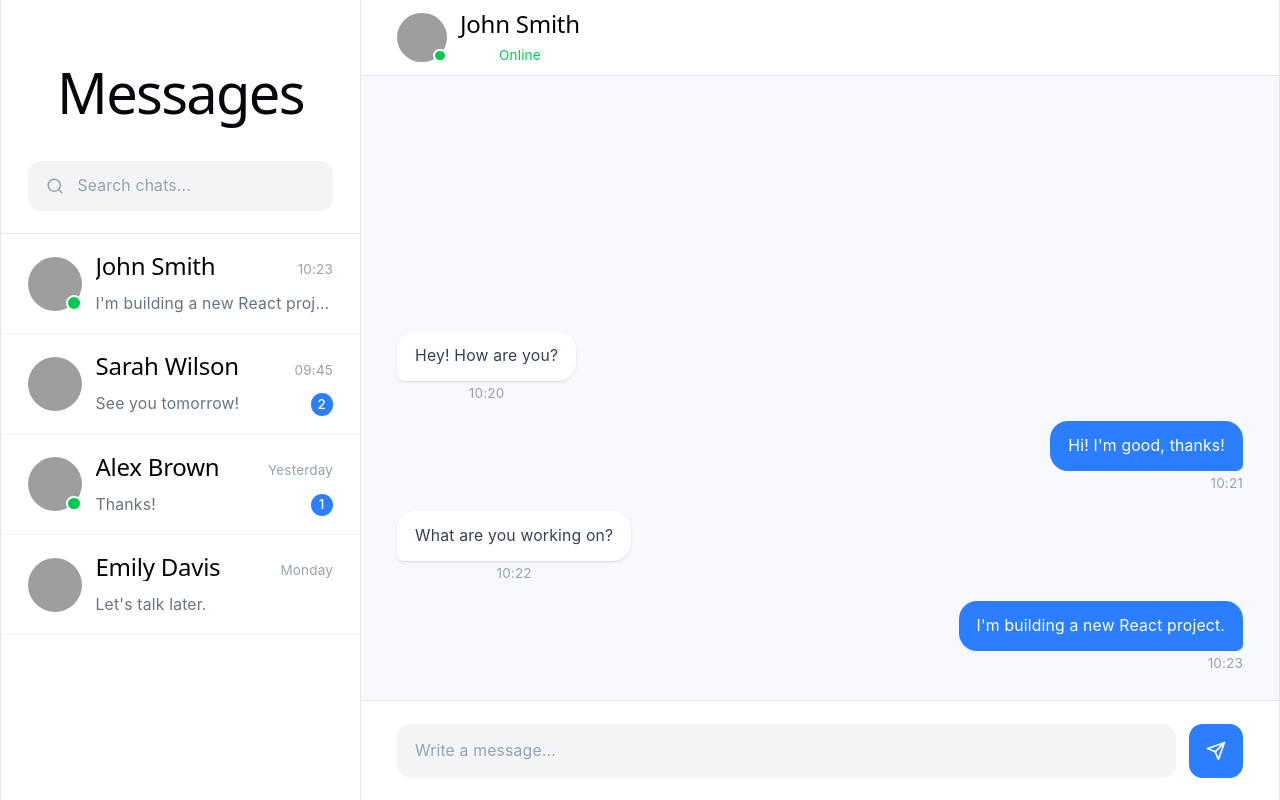
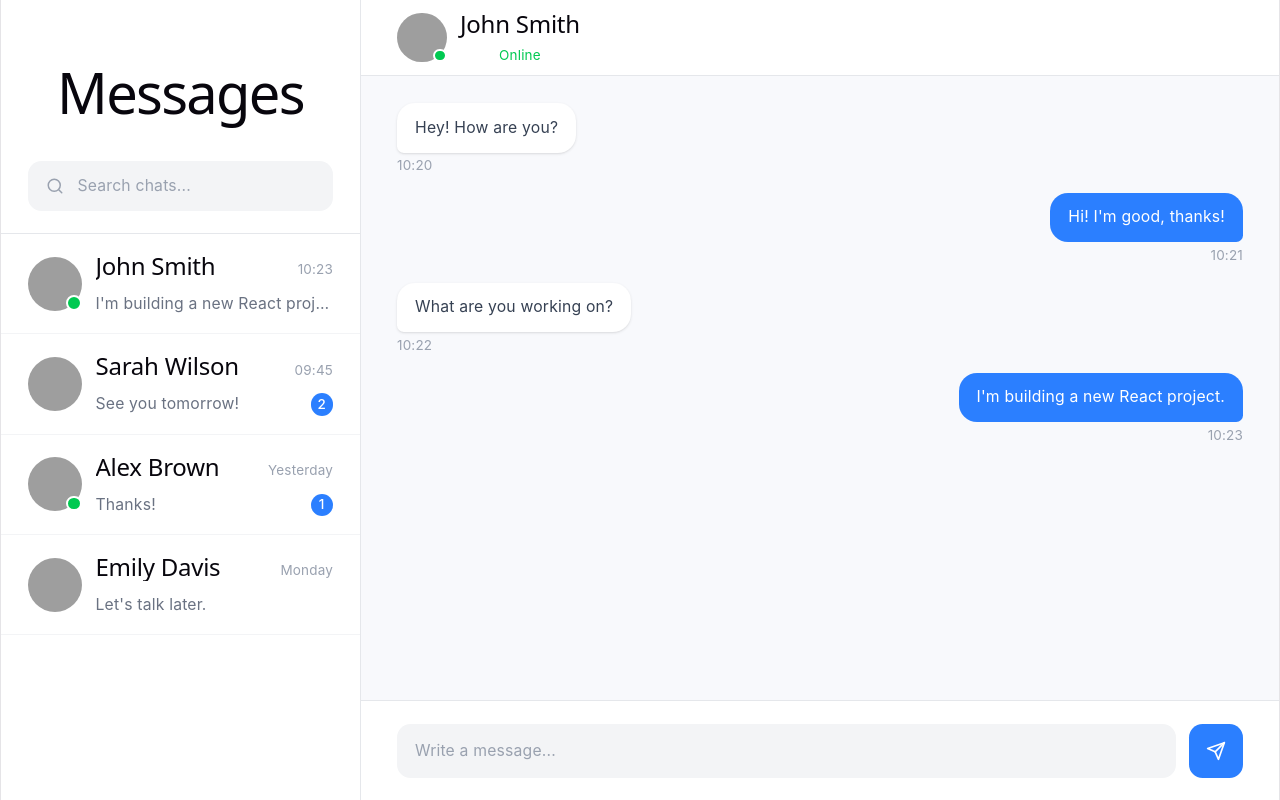
Before and after one commit to Filbertik/Chat_App, a React (Vite) app: page / in a window 1280 px wide. Built offline with nearby package versions, Linux system fonts and the light colour scheme; grey boxes are pictures that could not be loaded.

Commit message:
edit ch window

```diff
--- a/src/components/chat/ChatWindow.tsx
+++ b/src/components/chat/ChatWindow.tsx
@@ -1,3 +1,5 @@
+import MessageList from "./MessageList";
+
 const ChatWindow = () => {
   return (
     <section className="flex min-w-0 flex-1 flex-col bg-[#f8f9fc]">
@@ -19,61 +21,7 @@ const ChatWindow = () => {
         </div>
       </header>
 
-      <div className="flex flex-1 flex-col justify-end overflow-y-auto px-8 py-6">
-        <div className="flex flex-col gap-4">
-          <div className="flex justify-start">
-            <div className="max-w-[65%]">
-              <div className="rounded-2xl rounded-bl-md bg-white px-4 py-3 shadow-sm">
-                <p className="text-sm leading-5 text-gray-700">
-                  Hey! How are you?
-                </p>
-              </div>
-
-              <span className="mt-1 block text-xs text-gray-400">10:20</span>
-            </div>
-          </div>
-
-          <div className="flex justify-end">
-            <div className="max-w-[65%]">
-              <div className="rounded-2xl rounded-br-md bg-blue-500 px-4 py-3">
-                <p className="text-sm leading-5 text-white">
-                  Hi! I'm good, thanks!
-                </p>
-              </div>
-
-              <span className="mt-1 block text-right text-xs text-gray-400">
-                10:21
-              </span>
-            </div>
-          </div>
-
-          <div className="flex justify-start">
-            <div className="max-w-[65%]">
-              <div className="rounded-2xl rounded-bl-md bg-white px-4 py-3 shadow-sm">
-                <p className="text-sm leading-5 text-gray-700">
-                  What are you working on?
-                </p>
-              </div>
-
-              <span className="mt-1 block text-xs text-gray-400">10:22</span>
-            </div>
-          </div>
-
-          <div className="flex justify-end">
-            <div className="max-w-[65%]">
-              <div className="rounded-2xl rounded-br-md bg-blue-500 px-4 py-3">
-                <p className="text-sm leading-5 text-white">
-                  I'm building a new React project.
-                </p>
-              </div>
-
-              <span className="mt-1 block text-right text-xs text-gray-400">
-                10:23
-              </span>
-            </div>
-          </div>
-        </div>
-      </div>
+      <MessageList chatId="chat-1" />
 
       <div className="border-t border-gray-200 bg-white px-8 py-5">
         <div className="flex items-center gap-3">
@@ -102,6 +50,7 @@ const ChatWindow = () => {
                 strokeLinecap="round"
                 strokeLinejoin="round"
               />
+
               <path
                 d="M22 2L15 22L11 13L2 9L22 2Z"
                 stroke="currentColor"
@@ -118,3 +67,124 @@ const ChatWindow = () => {
 };
 
 export default ChatWindow;
+
+// const ChatWindow = () => {
+//   return (
+//     <section className="flex min-w-0 flex-1 flex-col bg-[#f8f9fc]">
+//       <header className="flex h-[76px] shrink-0 items-center border-b border-gray-200 bg-white px-8">
+//         <div className="relative shrink-0">
+//           <img
+//             src="https://i.pravatar.cc/150?img=11"
+//             alt="John Smith"
+//             className="h-11 w-11 rounded-full object-cover"
+//           />
+
+//           <span className="absolute bottom-0 right-0 h-3 w-3 rounded-full border-2 border-white bg-green-500" />
+//         </div>
+
+//         <div className="ml-3">
+//           <h2 className="text-sm font-semibold text-gray-900">John Smith</h2>
+
+//           <p className="mt-0.5 text-xs text-green-500">Online</p>
+//         </div>
+//       </header>
+
+//       <div className="flex flex-1 flex-col justify-end overflow-y-auto px-8 py-6">
+//         <div className="flex flex-col gap-4">
+//           <div className="flex justify-start">
+//             <div className="max-w-[65%]">
+//               <div className="rounded-2xl rounded-bl-md bg-white px-4 py-3 shadow-sm">
+//                 <p className="text-sm leading-5 text-gray-700">
+//                   Hey! How are you?
+//                 </p>
+//               </div>
+
+//               <span className="mt-1 block text-xs text-gray-400">10:20</span>
+//             </div>
+//           </div>
+
+//           <div className="flex justify-end">
+//             <div className="max-w-[65%]">
+//               <div className="rounded-2xl rounded-br-md bg-blue-500 px-4 py-3">
+//                 <p className="text-sm leading-5 text-white">
+//                   Hi! I'm good, thanks!
+//                 </p>
+//               </div>
+
+//               <span className="mt-1 block text-right text-xs text-gray-400">
+//                 10:21
+//               </span>
+//             </div>
+//           </div>
+
+//           <div className="flex justify-start">
+//             <div className="max-w-[65%]">
+//               <div className="rounded-2xl rounded-bl-md bg-white px-4 py-3 shadow-sm">
+//                 <p className="text-sm leading-5 text-gray-700">
+//                   What are you working on?
+//                 </p>
+//               </div>
+
+//               <span className="mt-1 block text-xs text-gray-400">10:22</span>
+//             </div>
+//           </div>
+
+//           <div className="flex justify-end">
+//             <div className="max-w-[65%]">
+//               <div className="rounded-2xl rounded-br-md bg-blue-500 px-4 py-3">
+//                 <p className="text-sm leading-5 text-white">
+//                   I'm building a new React project.
+//                 </p>
+//               </div>
+
+//               <span className="mt-1 block text-right text-xs text-gray-400">
+//                 10:23
+//               </span>
+//             </div>
+//           </div>
+//         </div>
+//       </div>
+
+//       <div className="border-t border-gray-200 bg-white px-8 py-5">
+//         <div className="flex items-center gap-3">
+//           <input
+//             type="text"
+//             placeholder="Write a message..."
+//             className="h-12 flex-1 rounded-xl bg-gray-100 px-4 text-sm text-gray-900 outline-none transition placeholder:text-gray-400 focus:bg-gray-50 focus:ring-2 focus:ring-gray-200"
+//           />
+
+//           <button
+//             type="button"
+//             className="flex h-12 w-12 shrink-0 items-center justify-center rounded-xl bg-blue-500 text-white transition hover:bg-blue-600"
+//             aria-label="Send message"
+//           >
+//             <svg
+//               width="20"
+//               height="20"
+//               viewBox="0 0 24 24"
+//               fill="none"
+//               xmlns="http://www.w3.org/2000/svg"
+//             >
+//               <path
+//                 d="M22 2L11 13"
+//                 stroke="currentColor"
+//                 strokeWidth="2"
+//                 strokeLinecap="round"
+//                 strokeLinejoin="round"
+//               />
+//               <path
+//                 d="M22 2L15 22L11 13L2 9L22 2Z"
+//                 stroke="currentColor"
+//                 strokeWidth="2"
+//                 strokeLinecap="round"
+//                 strokeLinejoin="round"
+//               />
+//             </svg>
+//           </button>
+//         </div>
+//       </div>
+//     </section>
+//   );
+// };
+
+// export default ChatWindow;
```
